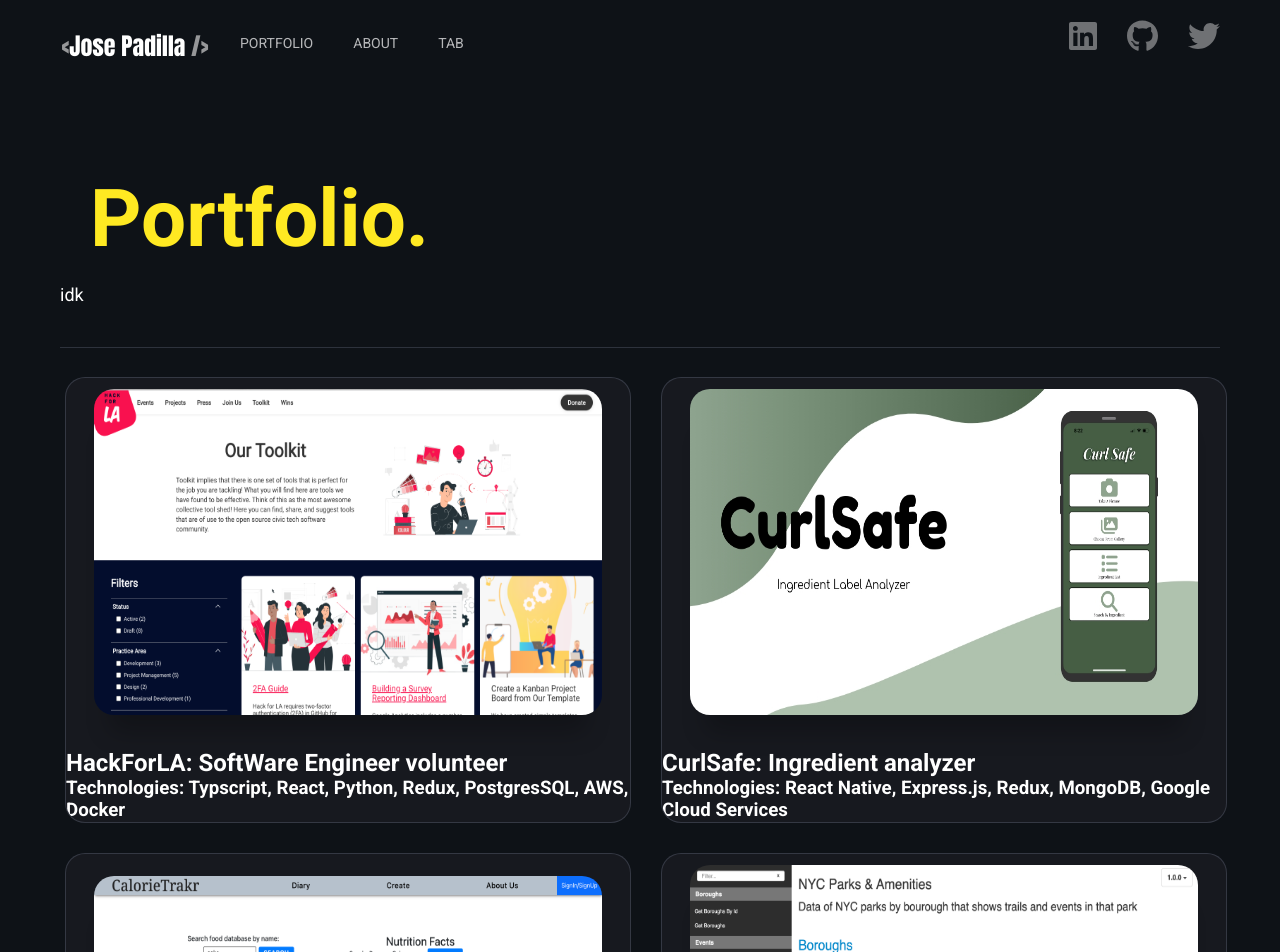
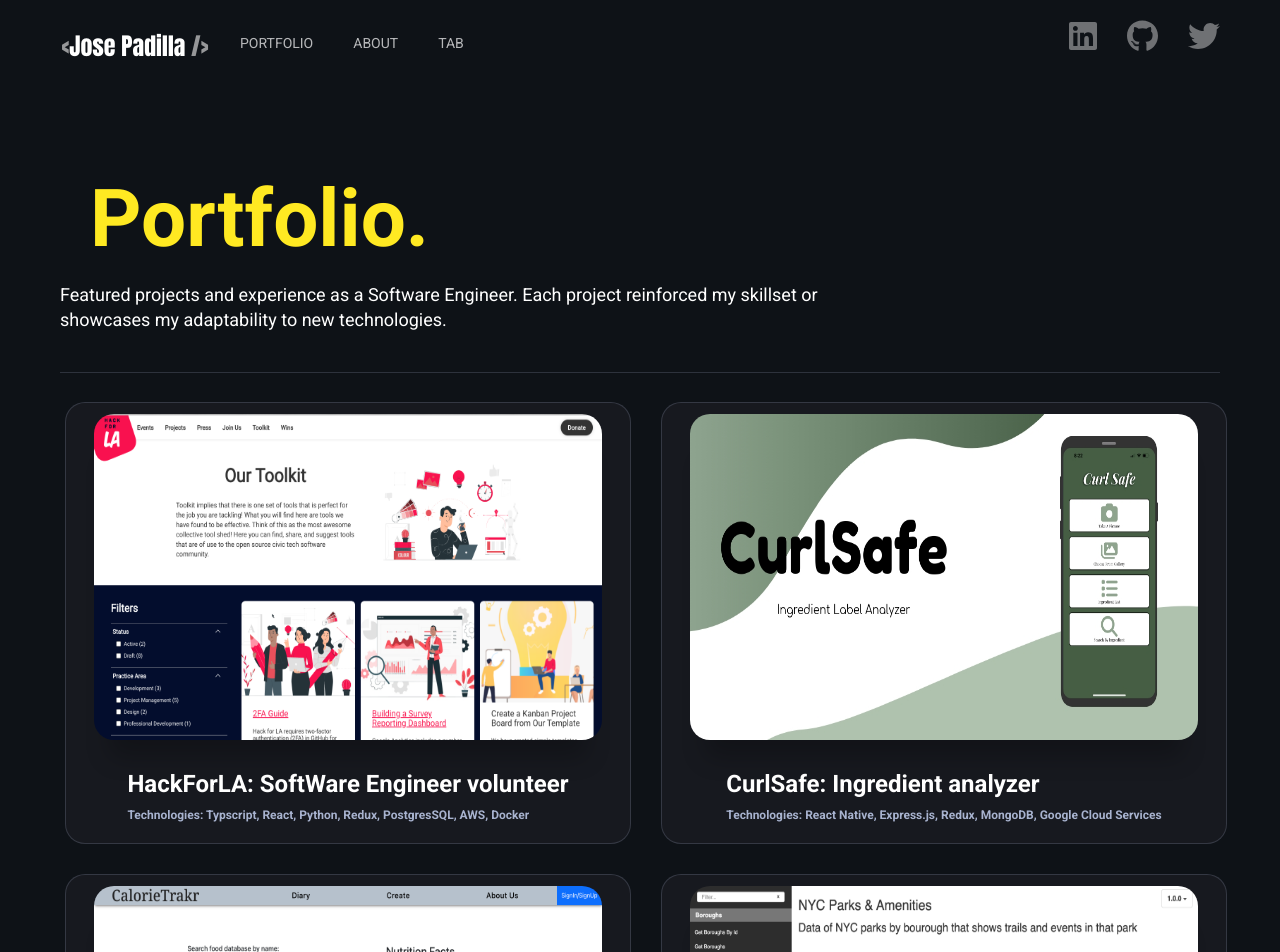
Before and after one commit to JpadillaCoding/Personal-Website, a Next.js app: page /portfolio in a window 1280 px wide. Shown: the top 952 px of the page. Built offline with nearby package versions, Linux system fonts and the light colour scheme.

Commit message:
feat: content added and stylign complete

```diff
--- a/app/components/portfolio Items/page.module.css
+++ b/app/components/portfolio Items/page.module.css
@@ -12,7 +12,8 @@
 }
 .outer_wrapper:hover {
   border-color: #ffe923;
-  box-shadow: 0 24px 24px -16px rgba(255,233,35,.2);
+  box-shadow: 0 24px 24px -16px rgba(255, 233, 35, 0.2);
+  cursor: pointer;
 }
 .image_wrapper {
   position: relative;
@@ -23,8 +24,16 @@
   border-radius: 20px;
   margin: 10px;
   box-shadow: 0 33px 24px -16px rgba(0, 0, 0, 0.24);
-  object-fit: contain;
 }
 .content_wrapper {
-  margin-top: 24px;
+  align-items: flex-start;
+  padding: 20px;
 }
+.content_description {
+  font-size: 1.5rem;
+}
+.content_tech {
+  color: #a8b3cf;
+  margin-top: 10px;
+  font-size: .75rem;
+}
--- a/app/components/portfolio Items/portfolio_items.tsx
+++ b/app/components/portfolio Items/portfolio_items.tsx
@@ -14,8 +14,8 @@ export default function PortfolioItem(props: any) {
           <Image fill src={image} alt={alt} />
       </div>
       <div className={styles.content_wrapper}>
-        <h2>{description}</h2>
-        <h3>Technologies: {tech}</h3>
+        <h2 className={styles.content_description}>{description}</h2>
+        <h3 className={styles.content_tech}>Technologies: {tech}</h3>
       </div>
     </div>
   );
--- a/app/portfolio/page.tsx
+++ b/app/portfolio/page.tsx
@@ -1,7 +1,6 @@
 import React from "react";
 import PortfolioItem from "../components/portfolio Items/portfolio_items";
 import styles from "./page.module.css";
-import Image from "next/image";
 
 export default function Portfolio() {
   return (
@@ -9,7 +8,11 @@ export default function Portfolio() {
       <div className="intro_wrapper">
         <h1 className="page_title">Portfolio.</h1>
         <div className="page_intro">
-          <p>idk</p>
+          <p>
+            Featured projects and experience as a Software Engineer. Each
+            project reinforced my skillset or showcases my adaptability to new
+            technologies.
+          </p>
         </div>
       </div>
       <div className="divider"></div>
```
